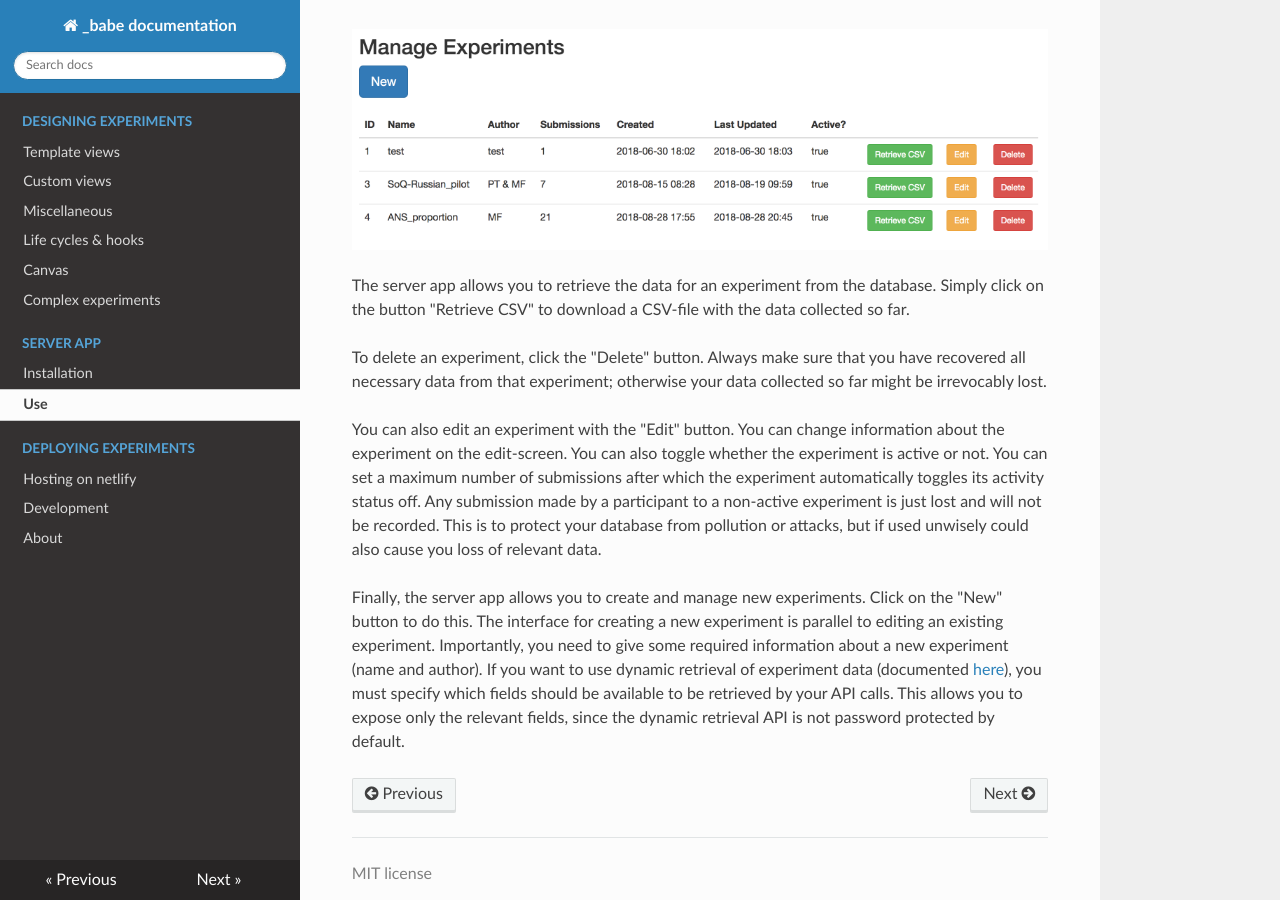
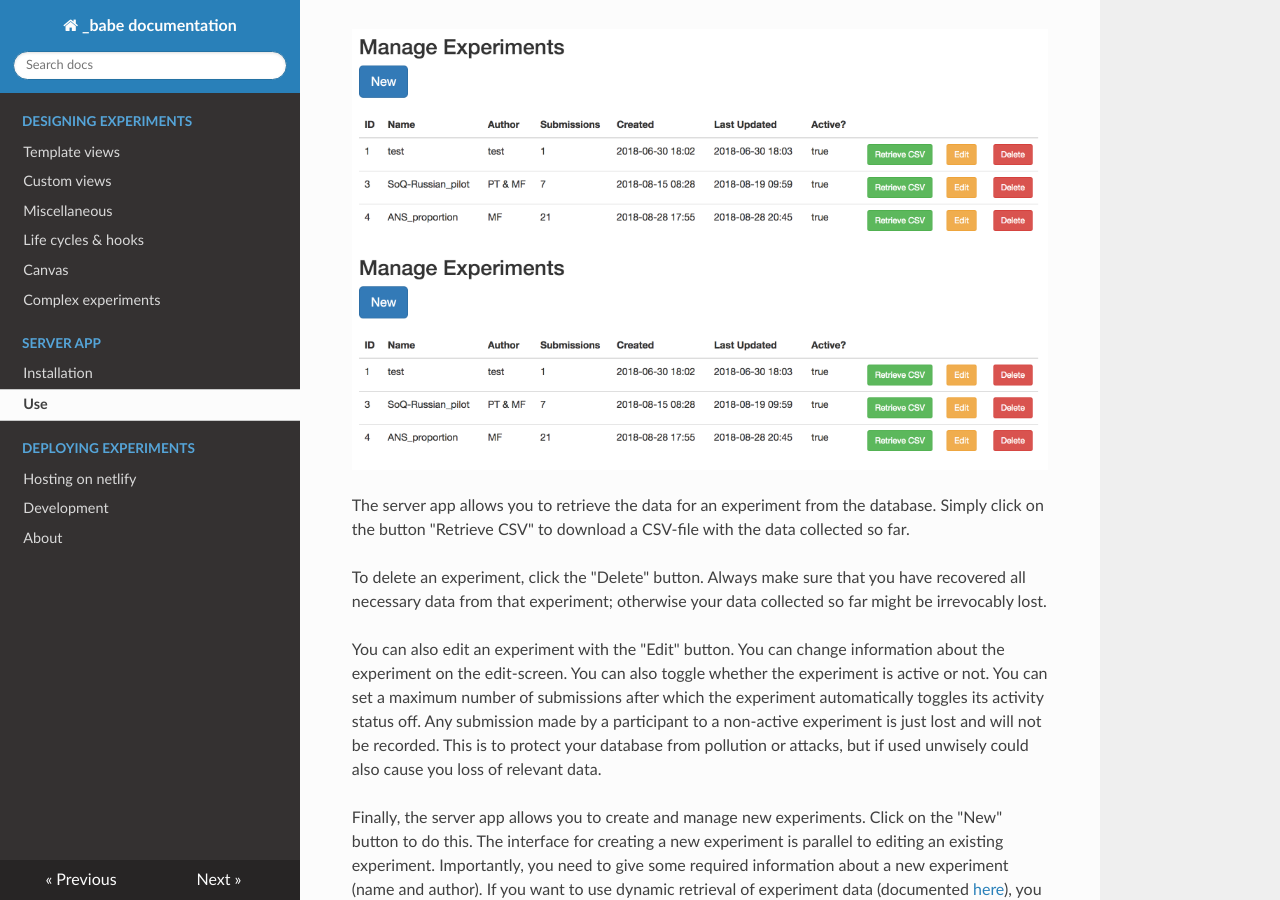
Before and after one commit to magpie-ea/magpie-v3-docs, an MkDocs documentation site: the page built from docs/02_using_the_server_app/02_use.md, in a window 1280 px wide and 900 px high, scrolled down 311 px. Built offline with MkDocs 1.6.1, drawn with Linux system fonts in a browser that asks for light colours; nearby versions of some CDN libraries.

Commit message:
trying to figure out pictures

```diff
--- a/docs/02_using_the_server_app/02_use.md
+++ b/docs/02_using_the_server_app/02_use.md
@@ -7,6 +7,7 @@ experiment is set to be active, it allows further submissions to be recorded in
 database.
 
 <img src="../../images/server_app_screen.png" width="100%">
+![Screenshot](../../images/server_app_screen.png)
 
 The server app allows you to retrieve the data for an experiment from the database. Simply
 click on the button "Retrieve CSV" to download a CSV-file with the data collected so far.
```
